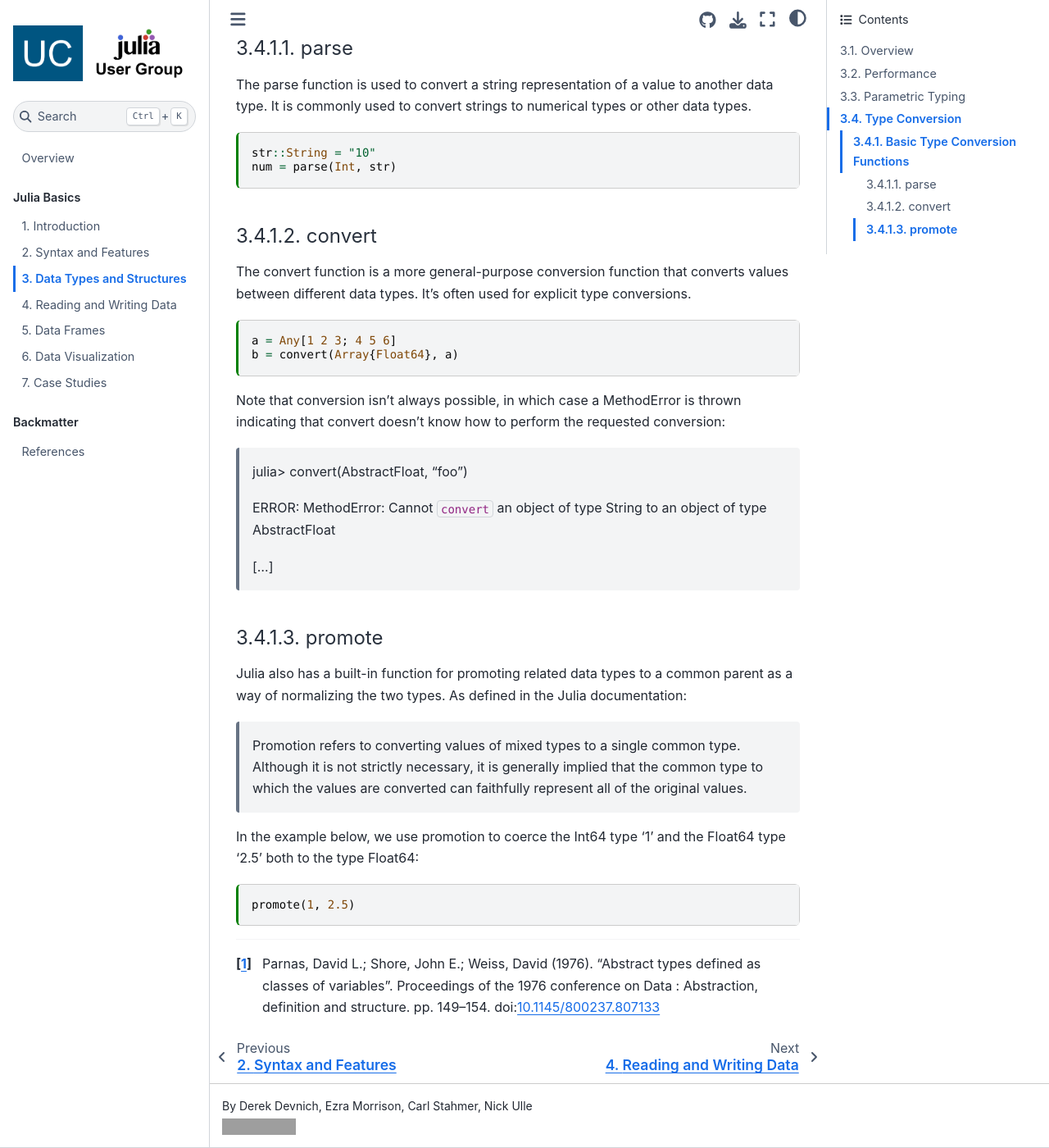
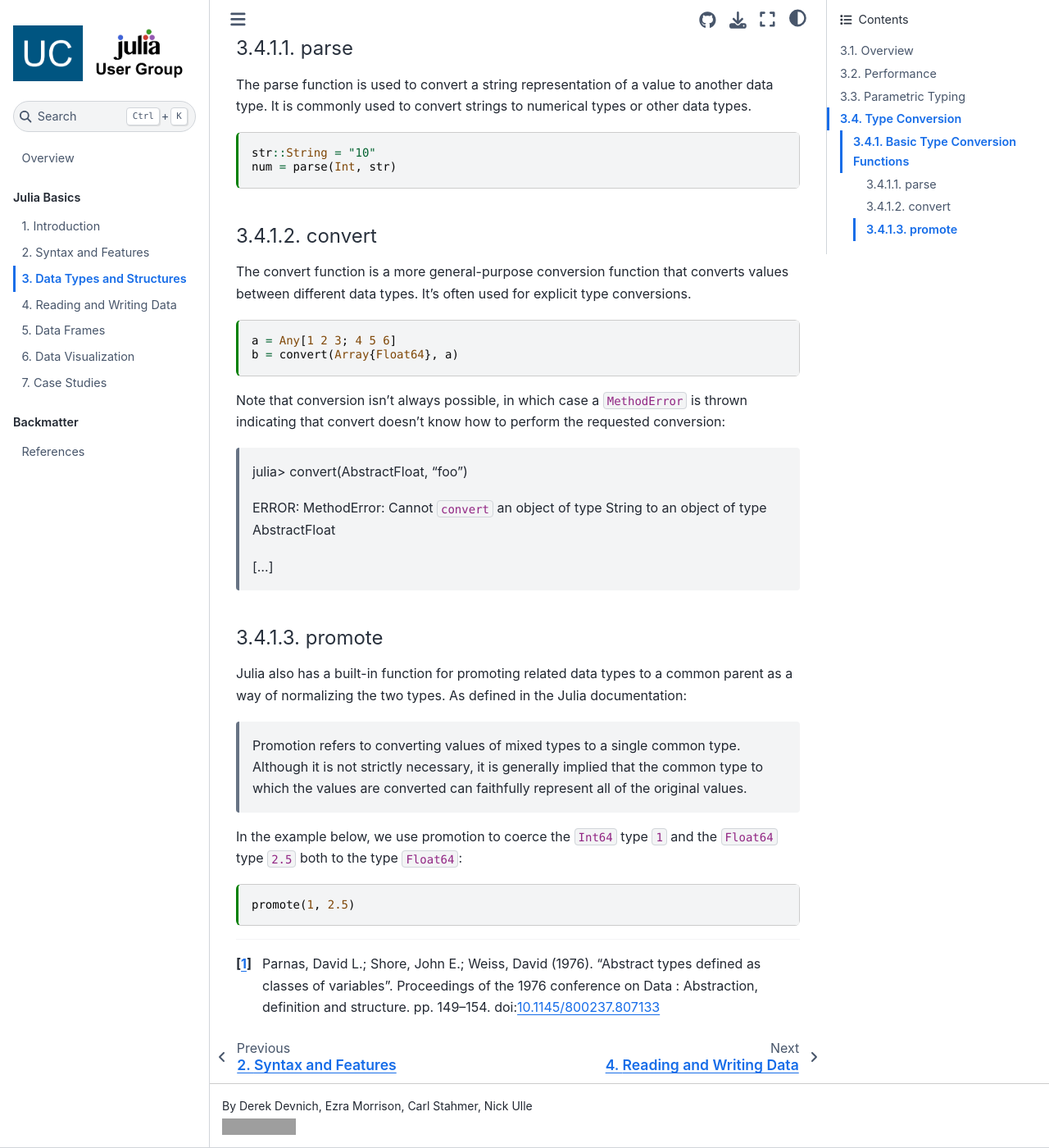
Before and after one commit to ucdavisdatalab/workshop_julia_basics, a Jupyter Book: the page built from chapters/03_types.md, in a window 1280 px wide and 1400 px high, scrolled down 7425 px. Shown: the whole window at 82% size. Built offline with Jupyter Book 1.0.4 settings and Sphinx 7.4.7 and the Sphinx Book theme 1.1.4, drawn with Linux system fonts in a browser that asks for light colours; some of the changed text lies outside the part shown; grey boxes are pictures that could not be loaded.

Commit message:
Fix formatting.
Co-authored-by: Carl Stahmer <cstahmer@gmail.com>

````diff
--- a/Project.toml
+++ b/Project.toml
@@ -9,6 +9,7 @@
 IJulia = "7073ff75-c697-5162-941a-fcdaad2a7d2a"
 PlotlyJS = "f0f68f2c-4968-5e81-91da-67840de0976a"
 Plots = "91a5bcdd-55d7-5caf-9e0b-520d859cae80"
+Pluto = "c3e4b0f8-55cb-11ea-2926-15256bba5781"
 PyPlot = "d330b81b-6aea-500a-939a-2ce795aea3ee"
 RDatasets = "ce6b1742-4840-55fa-b093-852dadbb1d8b"
 Random = "9a3f8284-a2c9-5f02-9a11-845980a1fd5c"
--- a/chapters/03_types.md
+++ b/chapters/03_types.md
@@ -49,7 +49,17 @@
 # reassing the literal value "hello world" to the variable x
 x = "hello world"
 ```
-In the above example, we first assign the integer value '10' to the variable *x*, and then immediately reassign the literal value, "hello world" to the same variable. This is possible because in Dynamic type systems the actual data type of a variable is assigned at runtime based on the value assigned to it at any point in the run process. In the above example, the runtime environment interprets '10' as an integer at the time of variable declaration and dynamically types the variable as an integer. In our next line of code, where we assign the literal value "hello world" to *x*, the runtime environment re-declares and dynamically assigns the data type of string to the variable *x* at the time of the assignment.
+
+In the above example, we first assign the integer value '10' to the variable
+`x`, and then immediately reassign the literal value, "hello world" to the same
+variable. This is possible because in Dynamic type systems the actual data type
+of a variable is assigned at runtime based on the value assigned to it at any
+point in the run process. In the above example, the runtime environment
+interprets '10' as an integer at the time of variable declaration and
+dynamically types the variable as an integer. In our next line of code, where
+we assign the literal value "hello world" to `x`, the runtime environment
+re-declares and dynamically assigns the data type of string to the variable `x`
+at the time of the assignment.
 
 The dynamic type systems deployed by modern programming and scripting languages are quite robust and generally well-functioning. However, several classes of problems are commonly associated with dynamic typing, regardless of the programing environment. These include type-related errors, increased difficulty debugging code, the production of code that is less clear and maintainable, and suboptimal performance.
 
@@ -62,7 +72,9 @@
 result = x + 10
 ```
 
-The above assigns the value 5 to the variable *x*, adds 10 to this value, and then prints the result.  A simple process that runs successfully. Now let's assign a new value to *x*.
+The above assigns the value 5 to the variable `x`, adds 10 to this value, and
+then prints the result.  A simple process that runs successfully. Now let's
+assign a new value to `x`.
 
 ```{code-cell}
 :tags: [raises-exception]
@@ -95,7 +107,11 @@
 > [2] top-level scope
 >   @ Untitled-1:8
 
-Following the Stacktrace and identifying the source of the error is a relatively simple activity given our short example, which contains inefficient and redundant code.  However, if our assignment of *x* was happening inside any type of iterative process, it would quickly become difficult to track down the source of any type error.
+Following the Stacktrace and identifying the source of the error is a
+relatively simple activity given our short example, which contains inefficient
+and redundant code.  However, if our assignment of `x` was happening inside any
+type of iterative process, it would quickly become difficult to track down the
+source of any type error.
 
 #### Lack of Code Clarity
 
@@ -114,7 +130,9 @@
 result = mystery_function(5)
 ```
 
-While the above example will run without error, it generates confusion about the type of return, which can lead to a host of problems with later operations being performed on *x*.
+While the above example will run without error, it generates confusion about
+the type of return, which can lead to a host of problems with later operations
+being performed on `x`.
 
 #### Suboptimal Performance
 
@@ -140,7 +158,13 @@
 println(myInt)
 println(myString)
 ```
-The example above illustrates the Julia method of annotating a variable instantiation with a data type.  Here we declare the variable *myInt* as a variable of type *Integer* and the variable *myString*  as a variable of type *String* value. When we do this, the Julia compiler will check all operations performed on these variables anywhere else in our code at compile time to ensure that they are legal operations for the annotated data type.
+
+The example above illustrates the Julia method of annotating a variable
+instantiation with a data type.  Here we declare the variable `myInt` as a
+variable of type `Integer` and the variable `myString` as a variable of type
+`String` value. When we do this, the Julia compiler will check all operations
+performed on these variables anywhere else in our code at compile time to
+ensure that they are legal operations for the annotated data type.
 
 #### The Julia data type hierarchy
 
@@ -154,7 +178,8 @@
 subtypes(Number)
 ```
 
-Calling subtypes() with the "Any" argument will effectively list all data types since "Any" is the root of the type hierarchy in Julia:
+Calling subtypes() with the `Any` argument will effectively list all data types
+since `Any` is the root of the type hierarchy in Julia:
 
 ```{code-cell}
 subtypes(Any)
@@ -188,7 +213,12 @@
 Parametric Typing
 -----
 
-Parametric type casting refers to the process of explicitly converting an *object* from one type to another. In Julia, parametric types are types that take one or more type parameters. For example, **Array{T}** is a parametric type where **`T`** is a type parameter representing the type of elements stored in the array. Julia provides a syntax for creating parametrically typed objects as follows:
+Parametric type casting refers to the process of explicitly converting an
+*object* from one type to another. In Julia, parametric types are types that
+take one or more type parameters. For example, `Array{T}` is a parametric
+type where `T` is a type parameter representing the type of elements stored
+in the array. Julia provides a syntax for creating parametrically typed objects
+as follows:
 
 ```{code-cell}
 struct MyType{T}
@@ -240,7 +273,8 @@
 
 >Promotion refers to converting values of mixed types to a single common type. Although it is not strictly necessary, it is generally implied that the common type to which the values are converted can faithfully represent all of the original values.
 
-In the example below, we use promotion to coerce the Int64 type '1' and the Float64 type '2.5' both to the type Float64:
+In the example below, we use promotion to coerce the `Int64` type `1` and the
+`Float64` type `2.5` both to the type `Float64`:
 
 ```{code-cell}
 promote(1, 2.5)
````
Also changed, not shown: other parts of chapters/03_types.md (+4 -1 lines), Manifest.toml (+73 -1 lines), chapters/01_introduction.md (+1 -1 lines).
